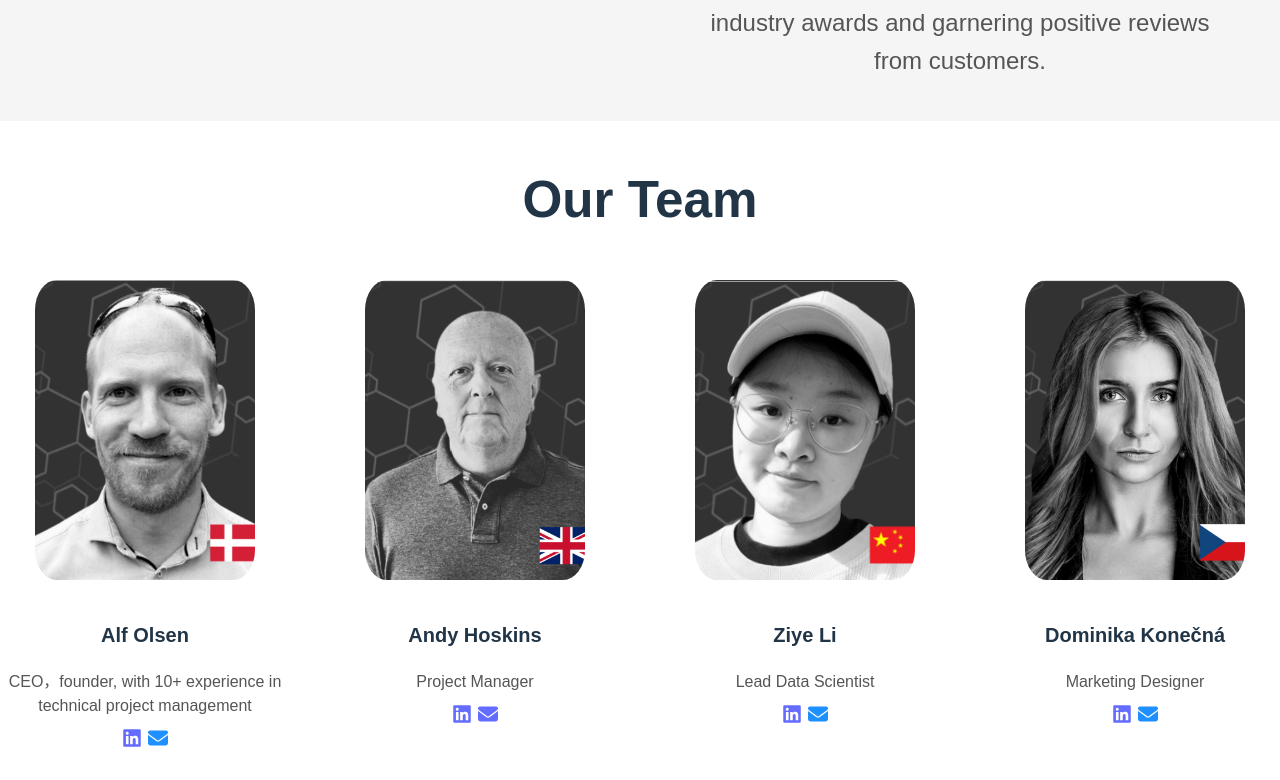
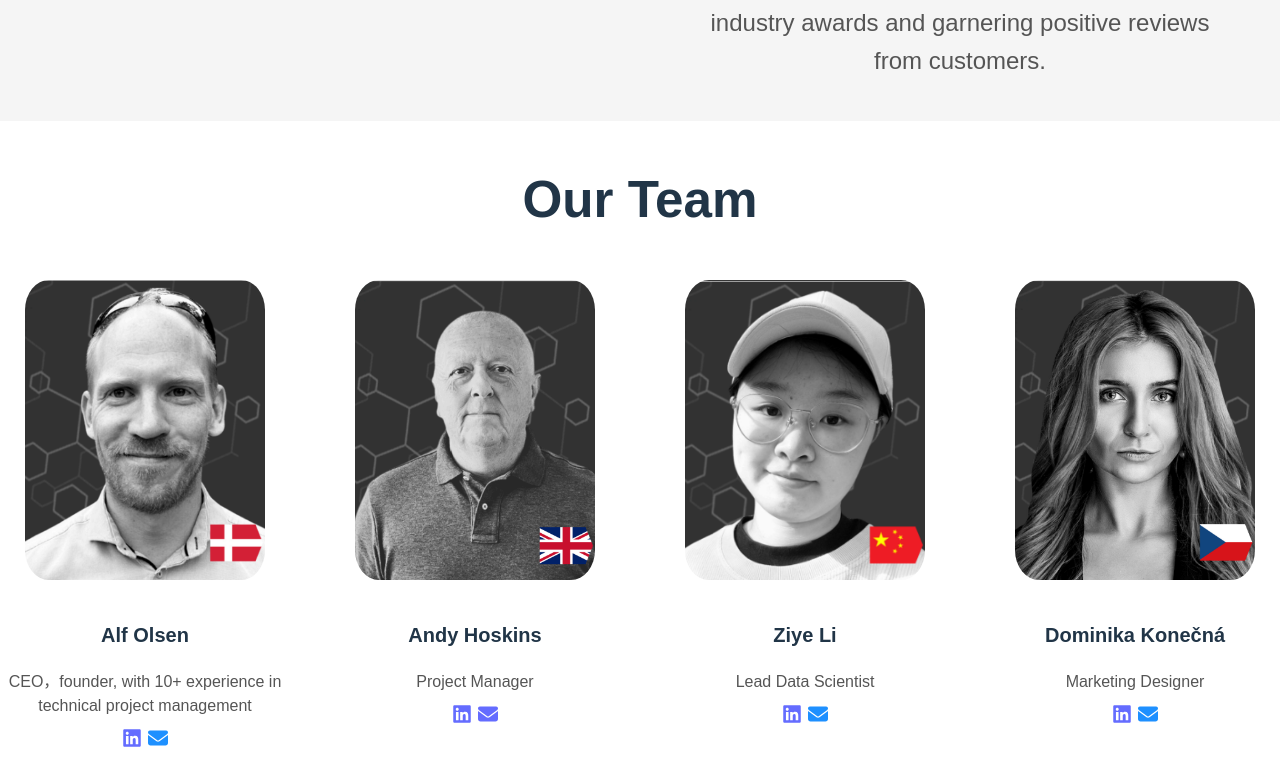
Before and after one commit to Liziye725/test_website_o_robotics, a React (Vite) app: page /about in a window 1280 px wide. Shown: the part 1120-1900 px from the top of the page. Built offline with nearby package versions, Linux system fonts and the light colour scheme.

Commit message:
change size of picture

```diff
--- a/src/pages/aboutpage/AboutPage.css
+++ b/src/pages/aboutpage/AboutPage.css
@@ -39,7 +39,7 @@
 }
 
 .team-member img {
-  width: 220px;
+  width: 240px;
   height: 300px;
   object-fit: cover;
   border-radius: 10%;
```
